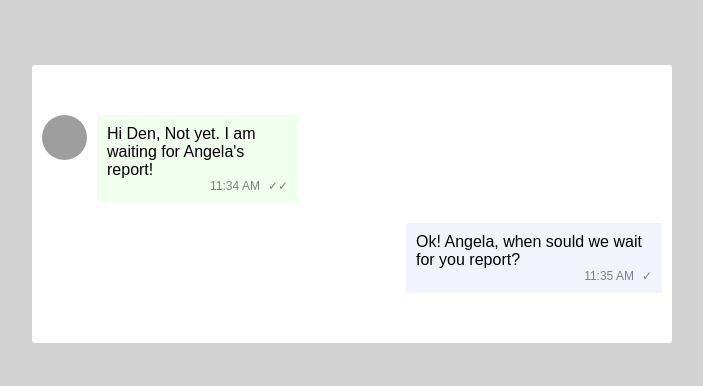
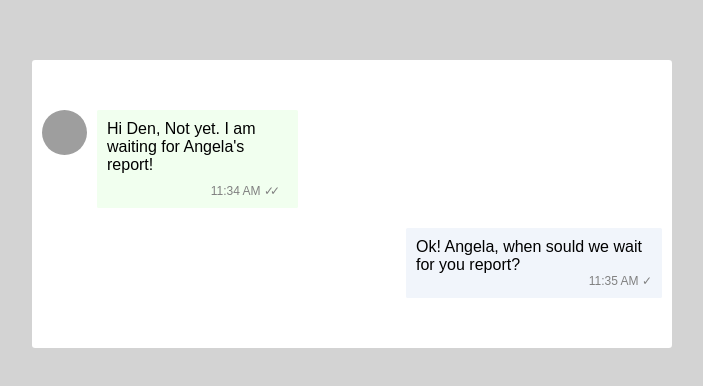
Before and after one commit to TomasGarcia-Ksquare/markup4_chatBubbles, a plain HTML site: page index.html in a window 1280 px wide. Shown: the part 196-582 px from the top of the page, without its empty margins (288-991 px from the left). Drawn offline with Linux system fonts and the light colour scheme; grey boxes are pictures that could not be loaded.

Commit message:
check marks fixed

```diff
--- a/index.html
+++ b/index.html
@@ -26,8 +26,10 @@
 
                         <div class="timeMesage">
 
-                            <p class="hourTxt">11:34 AM</p>
-                            <p class="seen">&#10003;&#10003;</p>
+                            <p class="hourTxt recived">11:34 AM &#10003;
+                                <p class="seen">&#10003;</p>
+                            </p>
+
 
                         </div>
 
@@ -46,8 +48,7 @@
 
                         <div class="timeMesage">
 
-                            <p class="hourTxt">11:35 AM </p>
-                            <p class="seen">&#10003;</p>
+                            <p class="hourTxt">11:35 AM &#10003;</p>
 
                         </div>
 
--- a/styles.css
+++ b/styles.css
@@ -115,3 +115,7 @@ body{
 .seen{
     margin: 0;
 }
+
+.hourTxt.recived{
+    transform: translate(12px, 0px);
+}
```
Also changed, not shown: screenshot.png.
